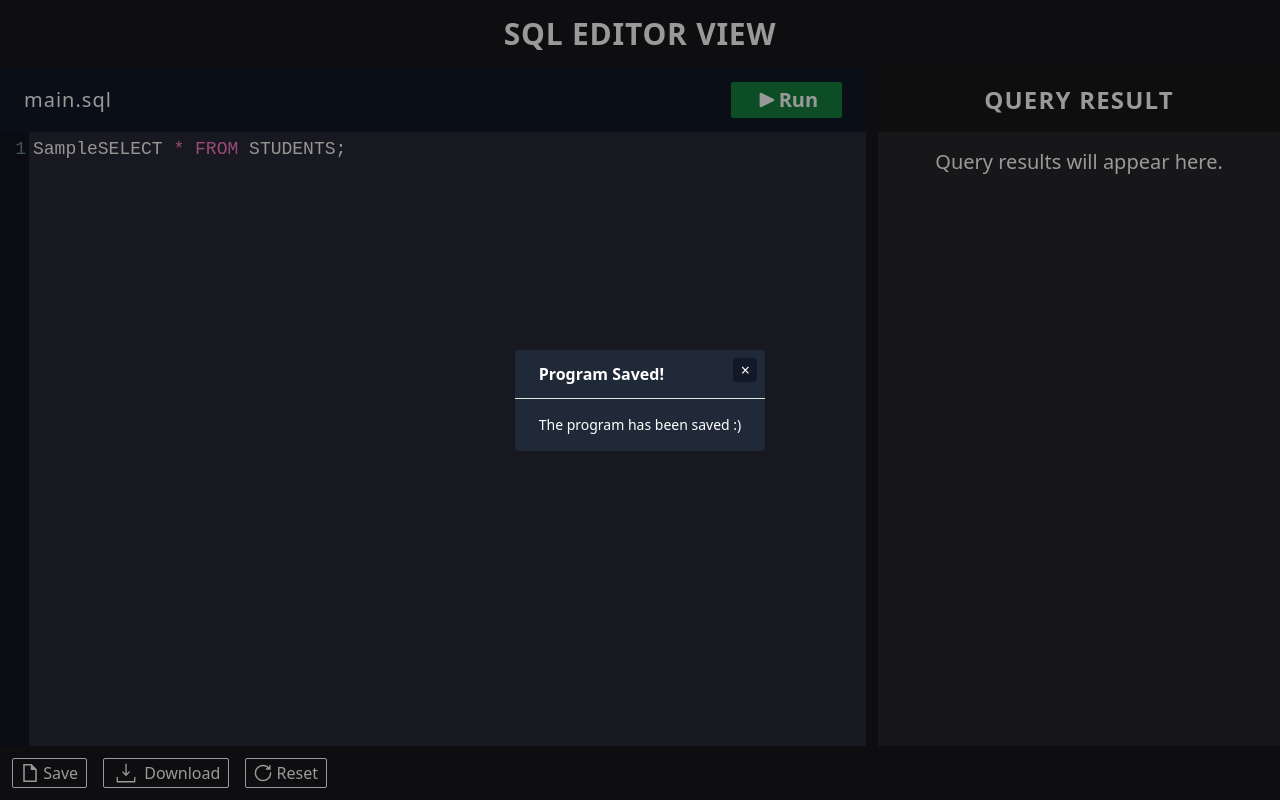
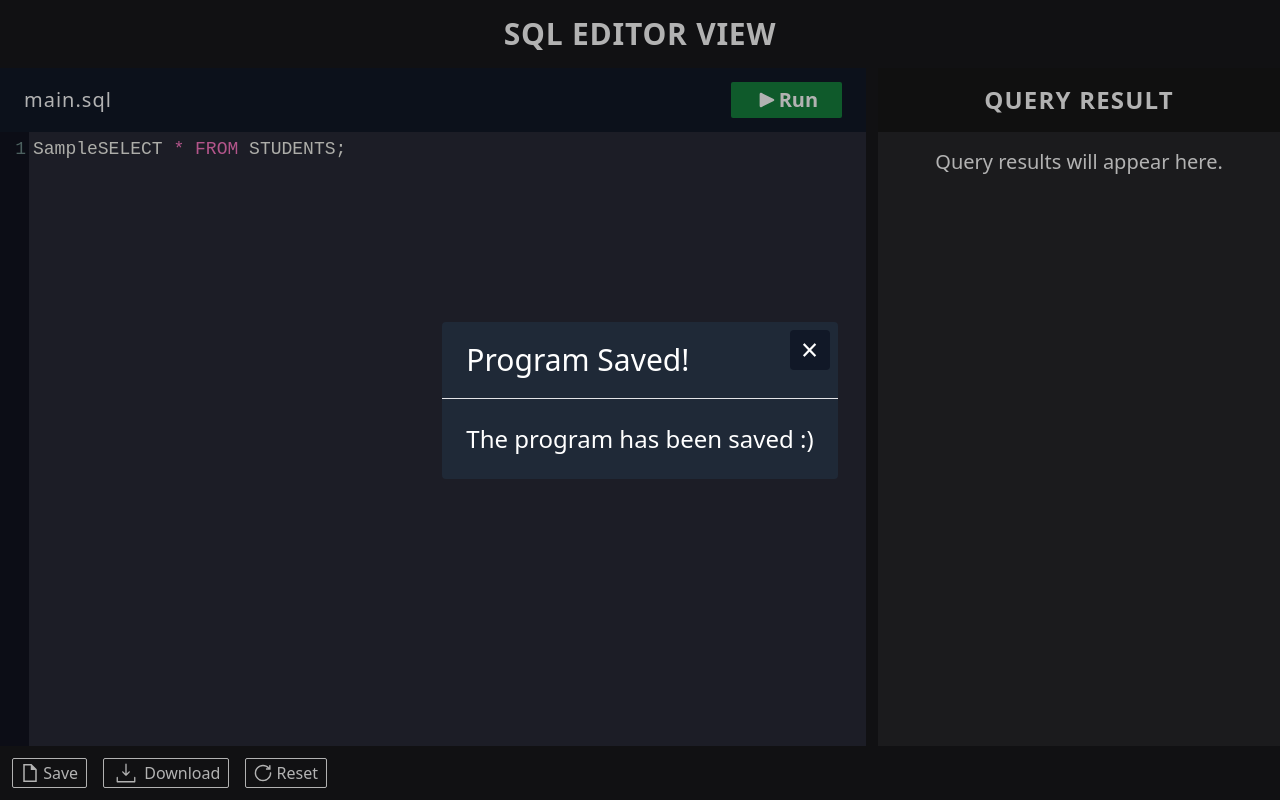
Before and after one commit to rajat2502/SQL-Editor-View, a Vue app: page / in a window 1280 px wide. Both pictures are taken after typing "Sample" into the empty fields and a click on the button "Save". Built offline with nearby package versions, Linux system fonts and the light colour scheme; no server answers.

Commit message:
fix: correct model css

```diff
--- a/src/components/Footer.vue
+++ b/src/components/Footer.vue
@@ -3,20 +3,22 @@
     <Model @closeModel="closeModel">
       <!-- Save Modal -->
       <div v-if="modelType === 'save'">
-        <h1 class="font-bold my-1 px-6 py-2">Program Saved!</h1>
+        <h1 class="text-3xl font-medium my-1 px-6 py-4">Program Saved!</h1>
         <hr />
-        <p class="text-sm px-6 py-4">The program has been saved :)</p>
+        <p class="text-2xl p-6">The program has been saved :)</p>
       </div>
       <!-- Reset Model -->
       <div v-else>
-        <h1 class="font-bold my-1 px-6 py-2">Reset Program?</h1>
+        <h1 class="text-3xl font-medium my-1 px-6 py-4">Reset Program?</h1>
         <hr />
-        <p class="text-sm px-6 pt-4">This action will reset the program!</p>
-        <div class="flex justify-between text-xs px-6 py-2">
+        <p class="text-2xl px-6 pt-6 pb-2">
+          This action will reset the program!
+        </p>
+        <div class="flex justify-between text-xl px-6 pt-2 pb-4">
           <button
             title="Cancel"
             @click="closeModel"
-            class="bg-coolGray-600 rounded px-2 py-1"
+            class="bg-coolGray-600 rounded px-4 py-2"
           >
             Cancel
           </button>
@@ -26,7 +28,7 @@
               $emit('reset');
               modelOpen = false;
             "
-            class="bg-red-600 rounded px-2 py-1"
+            class="bg-red-600 rounded px-4 py-2"
           >
             Reset
           </button>
--- a/src/components/Model.vue
+++ b/src/components/Model.vue
@@ -1,12 +1,12 @@
 <template>
   <div
     class="modal absolute top-0 left-0 z-10 flex justify-center items-center w-full h-full"
-    style="background: rgba(0, 0, 0, 0.4)"
+    style="background: rgba(0, 0, 0, 0.3)"
   >
     <div class="modal-main relative bg-coolGray-800 text-white rounded">
       <button
         title="close"
-        className="absolute top-2 right-2 rounded h-6 w-6 flex items-center justify-center bg-coolGray-900"
+        className="text-3xl absolute top-2 right-2 rounded h-10 w-10 flex items-center justify-center bg-coolGray-900"
         @click="$emit('closeModel')"
       >
         &times;
```
